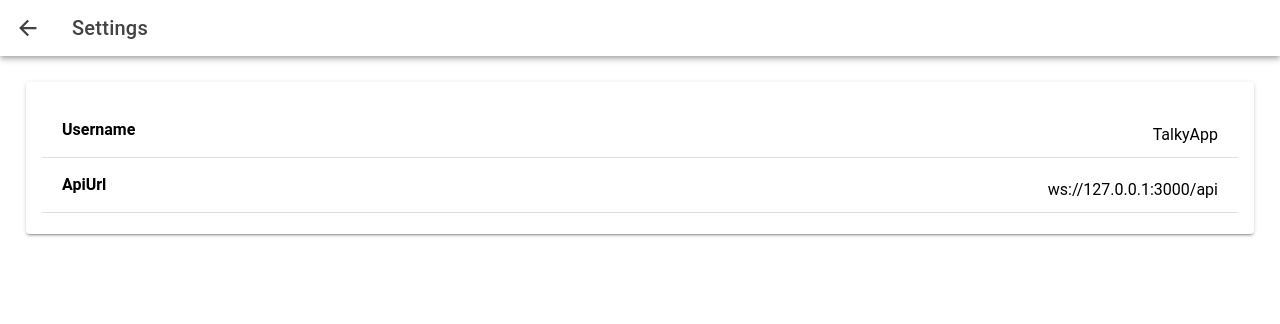
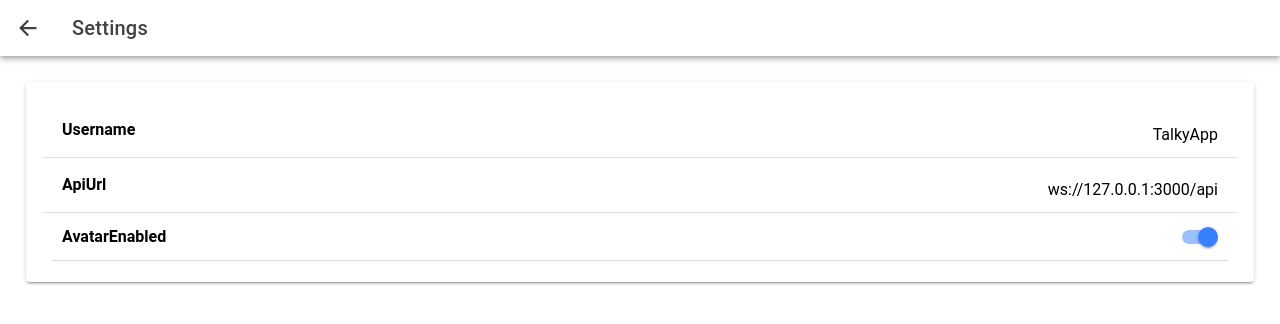
Before and after one commit to Schneewolf-Labs/TalkyApp, a React (Vite) app: page /settings in a window 1280 px wide. Shown: the top 324 px of the page. Built offline with nearby package versions, Linux system fonts and the light colour scheme.

Commit message:
avatar setting

```diff
--- a/src/components/MessageItem.tsx
+++ b/src/components/MessageItem.tsx
@@ -1,6 +1,7 @@
 import React, { forwardRef } from 'react';
 import { IonItem, IonLabel, IonAvatar, IonImg } from '@ionic/react';
 import { Message } from '../types';
+import { useSettings } from '../context/SettingsContext';
 import './styles/MessageItem.css';
 
 type MessageItemProps = {
@@ -8,11 +9,15 @@ type MessageItemProps = {
 };
 
 const MessageItem = forwardRef<HTMLIonItemElement, MessageItemProps>((props, ref) => {
+  const avatarEnabled = useSettings().get('avatarEnabled').value;
   return (
     <IonItem ref={ref} className="message-item">
-      <IonAvatar slot="start">
-        <img src="/avatar.png" alt="Avatar" />
-      </IonAvatar>
+      {avatarEnabled && (
+        // If the avatar is enabled, render the avatar image
+        <IonAvatar slot="start">
+          <img src="/avatar.png" alt="Avatar" />
+        </IonAvatar>
+      )}
       <IonLabel>
         <h2>{props.message.author}</h2>
         {props.message.image ? (
--- a/src/context/SettingsContext.tsx
+++ b/src/context/SettingsContext.tsx
@@ -20,7 +20,7 @@ const getFromLocalStorage = (key: string, defaultValue: any) => {
 export const SettingsProvider: React.FC<SettingsProviderProps> = ({ children }) => {
   const [username, setUsername] = useState<string>(getFromLocalStorage('username', 'TalkyApp'));
   const [apiUrl, setApiUrl] = useState<string>(getFromLocalStorage('apiUrl', 'ws://127.0.0.1:3000/api'));
-  const [avatar, setAvatar] = useState<string>(getFromLocalStorage('avatar', 'default-avatar.png'));
+  const [avatarEnabled, setAvatarEnabled] = useState<boolean>(getFromLocalStorage('avatarEnabled', true));
 
   const settings = [
     {
@@ -33,6 +33,11 @@ export const SettingsProvider: React.FC<SettingsProviderProps> = ({ children })
       value: apiUrl,
       setValue: (value: any) => { saveToLocalStorage('apiUrl', value); setApiUrl(value); }
     },
+    {
+      name: 'avatarEnabled',
+      value: avatarEnabled,
+      setValue: (value: any) => { saveToLocalStorage('avatarEnabled', value); setAvatarEnabled(value); }
+    }
   ];
 
   const get = (name: string) => {
```
